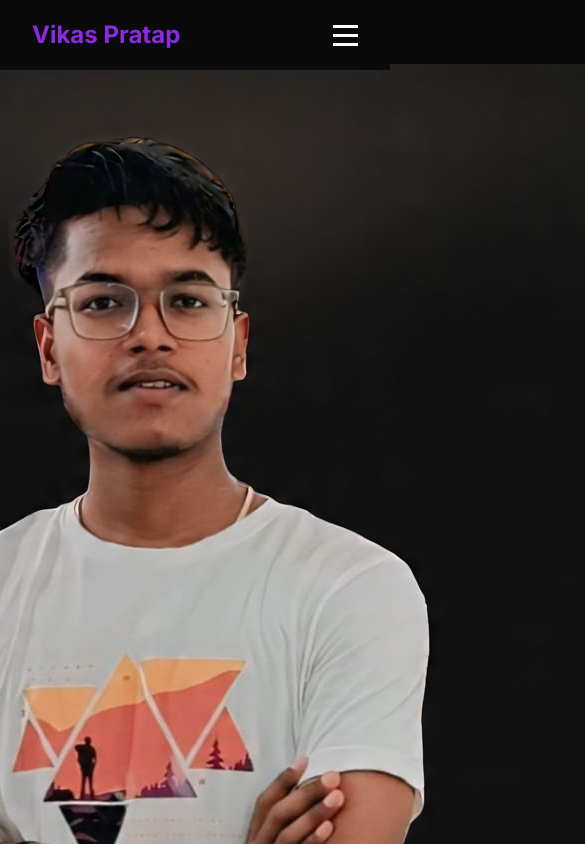
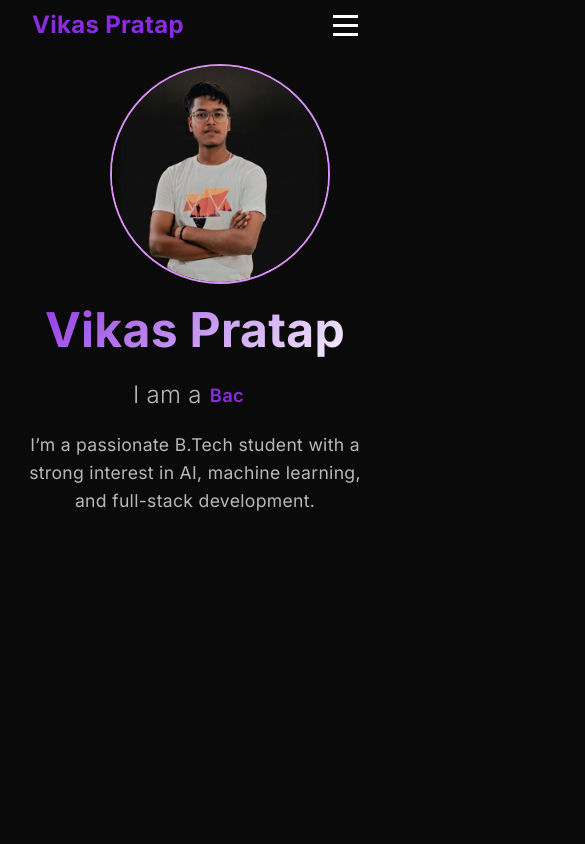
Before and after one commit to vikaspratap0818/My-Portfolio, a plain HTML site: page index.html in a window 390 px wide. Shown: the top 844 px of the page, 585 px wide, since content can reach past the window. Drawn offline with nearby package versions, Linux system fonts and the light colour scheme; some packages are replaced by stand-ins of ours; a script that the page names is missing.

Commit message:
Update style.css

```diff
--- a/style.css
+++ b/style.css
@@ -3,7 +3,7 @@
   --bg-secondary: #1a0a2e;
   --text-primary: #ffffff;
   --text-secondary: #b8b8b8;
-    --accent-purple: #8A2BE2;
+  --accent-purple: #8a2be2;
   --accent-glow: rgba(138, 43, 226, 0.5);
   --glass-bg: rgba(255, 255, 255, 0.05);
   --glass-border: rgba(180, 107, 249, 0.2);
@@ -14,10 +14,13 @@
   margin: 0;
   padding: 0;
   box-sizing: border-box;
+  user-select: none;
 }
 
 body {
-    font-family: 'Inter', sans-serif;
+  letter-spacing: 0.3px;
+  font-smoothing: antialiased;
+  font-family: "Inter", sans-serif;
   background: var(--bg-primary);
   color: var(--text-primary);
   line-height: 1.6;
@@ -28,10 +31,10 @@ body {
   position: fixed;
   top: 0;
   width: 100%;
-    background: rgba(10, 10, 10, 0.9);
-    backdrop-filter: blur(10px);
+  background: rgba(10, 10, 10, 0.5);
+  backdrop-filter: blur(5px);
   z-index: 1000;
-    padding: 1rem 0;
+  padding: 0.4rem 0;
 }
 
 .nav-container {
@@ -59,10 +62,15 @@ body {
   color: var(--text-secondary);
   text-decoration: none;
   transition: var(--transition);
+  font-size: 18px;
+  font-weight: 500;
 }
 
 .nav-menu a:hover {
   color: var(--accent-purple);
+  text-decoration: underline;
+
+  /* text-shadow: 0 0 5px violet; */
 }
 
 .nav-menu.active {
@@ -131,6 +139,19 @@ body {
   gap: 40px;
 }
 
+.hero-left img {
+  width: 220px;
+    height: 220px;
+  border-radius: 50%;
+  margin-left: 50px;
+  border: 2px solid rgb(218, 144, 249);
+}
+@media (min-width: 1500px) {
+  .hero-left img {
+    width: 280px;
+    height: 280px;
+  }
+}
 /* Left text section */
 .hero-left {
   flex: 1;
@@ -161,7 +182,6 @@ body {
     height: 350px;
   }
 }
-
 
 .profile-img {
   width: 150px;
@@ -210,9 +230,18 @@ body {
 
 /* subtle pulse for cursor */
 @keyframes blinkCursor {
-  0% { opacity: 1; transform: translateY(0); }
-  50% { opacity: 0; transform: translateY(-2px); }
-  100% { opacity: 1; transform: translateY(0); }
+  0% {
+    opacity: 1;
+    transform: translateY(0);
+  }
+  50% {
+    opacity: 0;
+    transform: translateY(-2px);
+  }
+  100% {
+    opacity: 1;
+    transform: translateY(0);
+  }
 }
 
 /* Optional: pause typing cursor on hover for readability */
@@ -222,9 +251,10 @@ body {
 
 /* If you want text width not to jump, limit max-width on small screens */
 @media (max-width: 480px) {
-  #typed-text { font-size: 1.15rem; }
+  #typed-text {
+    font-size: 1.15rem;
   }
-
+}
 
 .bio {
   max-width: 600px;
@@ -273,6 +303,9 @@ body {
 }
 
 .glow-card {
+  background: rgba(255, 255, 255, 0.04);
+  backdrop-filter: blur(15px) saturate(140%);
+  -webkit-backdrop-filter: blur(15px) saturate(140%);
   background: var(--glass-bg);
   backdrop-filter: blur(10px);
   border: 1px solid var(--glass-border);
@@ -284,8 +317,8 @@ body {
 }
 
 .glow-card:hover {
-    transform: translateY(-10px);
-    box-shadow: 0 20px 40px var(--accent-glow);
+  transform: translateY(-6px);
+  box-shadow: 0 12px 25px var(--accent-glow);
   border-color: var(--accent-purple);
   /* transition: cubic-bezier(0.075, 0.82, 0.165, 1); */
 }
@@ -341,8 +374,8 @@ body {
 
 .project-card {
   background: var(--glass-bg);
+  border: 1px solid var(--glass-border);
   backdrop-filter: blur(10px);
-    border: 1px solid var(--glass-border);
   border-radius: 15px;
   padding: 1.5rem;
   transition: var(--transition);
@@ -511,14 +544,19 @@ body {
 .section {
   animation: fadeInUp 1s ease-out;
 }
-.text-center{
+.text-center {
   align-items: center;
   text-align: center;
   margin-bottom: 10px;
 }
 @keyframes heartbeat {
-    0%, 100% { transform: scale(1); }
-    50% { transform: scale(1.3); }
+  0%,
+  100% {
+    transform: scale(1);
+  }
+  50% {
+    transform: scale(1.3);
+  }
 }
 .heart {
   display: inline-block;
@@ -537,8 +575,13 @@ body {
 }
 
 @keyframes heartbeat {
-    0%, 100% { transform: scale(1); }
-    50% { transform: scale(1.3); }
+  0%,
+  100% {
+    transform: scale(1);
+  }
+  50% {
+    transform: scale(1.3);
+  }
 }
 
 .heart {
@@ -546,7 +589,6 @@ body {
   color: #ff4d6d;
   animation: heartbeat 1.5s infinite;
 }
-
 
 /* ---------------------------------------------------
    ⚡ NEW ADVANCED HOVER EFFECTS
@@ -611,7 +653,7 @@ body {
   background: linear-gradient(
     120deg,
     transparent,
-        rgba(255,255,255,0.15),
+    rgba(255, 255, 255, 0.15),
     transparent
   );
   transform: skewX(-20deg);
@@ -631,14 +673,20 @@ body {
   position: absolute;
   width: 200px;
   height: 200px;
-    background: rgba(255,255,255,0.3);
+  background: rgba(255, 255, 255, 0.3);
   border-radius: 50%;
   animation: rippleEffect 0.6s linear;
   transform: translate(-50%, -50%);
 }
 @keyframes rippleEffect {
-    from { opacity: 1; transform: scale(0); }
-    to { opacity: 0; transform: scale(2); }
+  from {
+    opacity: 1;
+    transform: scale(0);
+  }
+  to {
+    opacity: 0;
+    transform: scale(2);
+  }
 }
 
 /* Magnetic Hover Effect */
```
Lines whose indentation alone changed are shown as unchanged.
